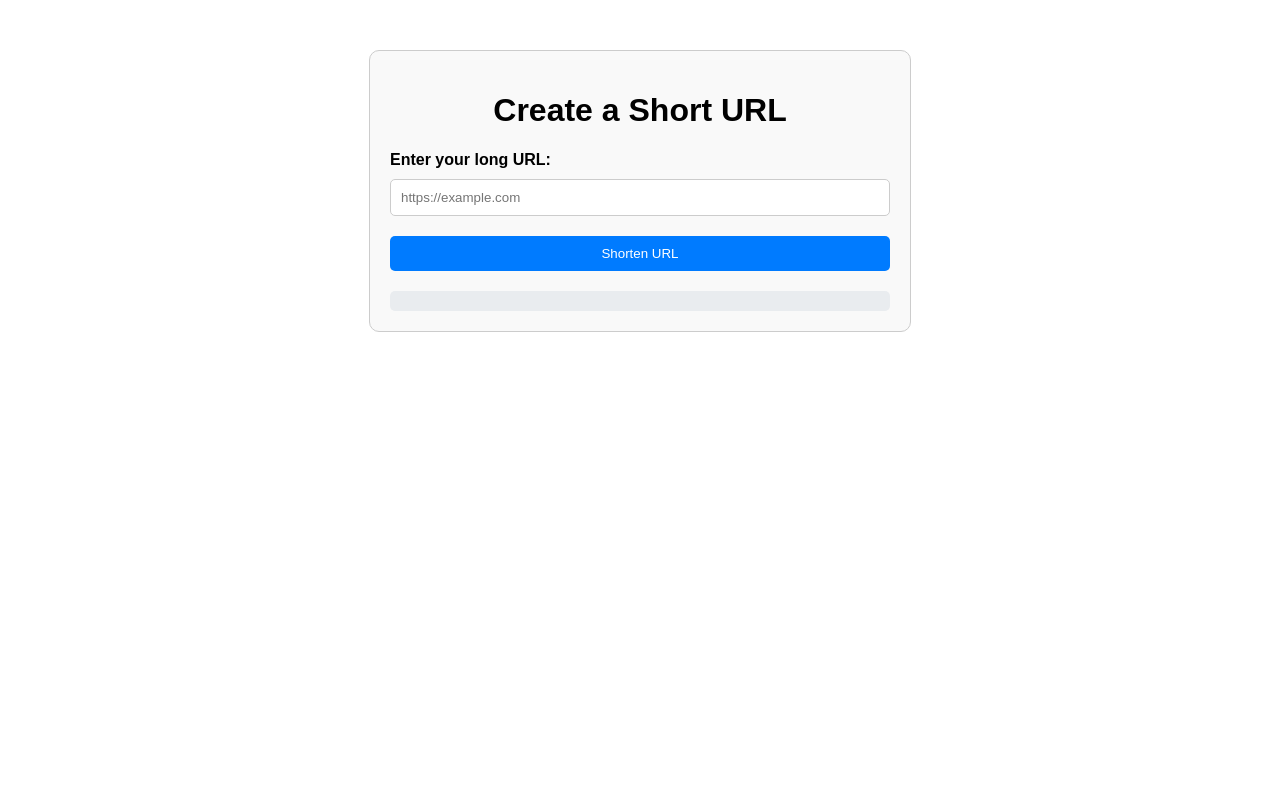
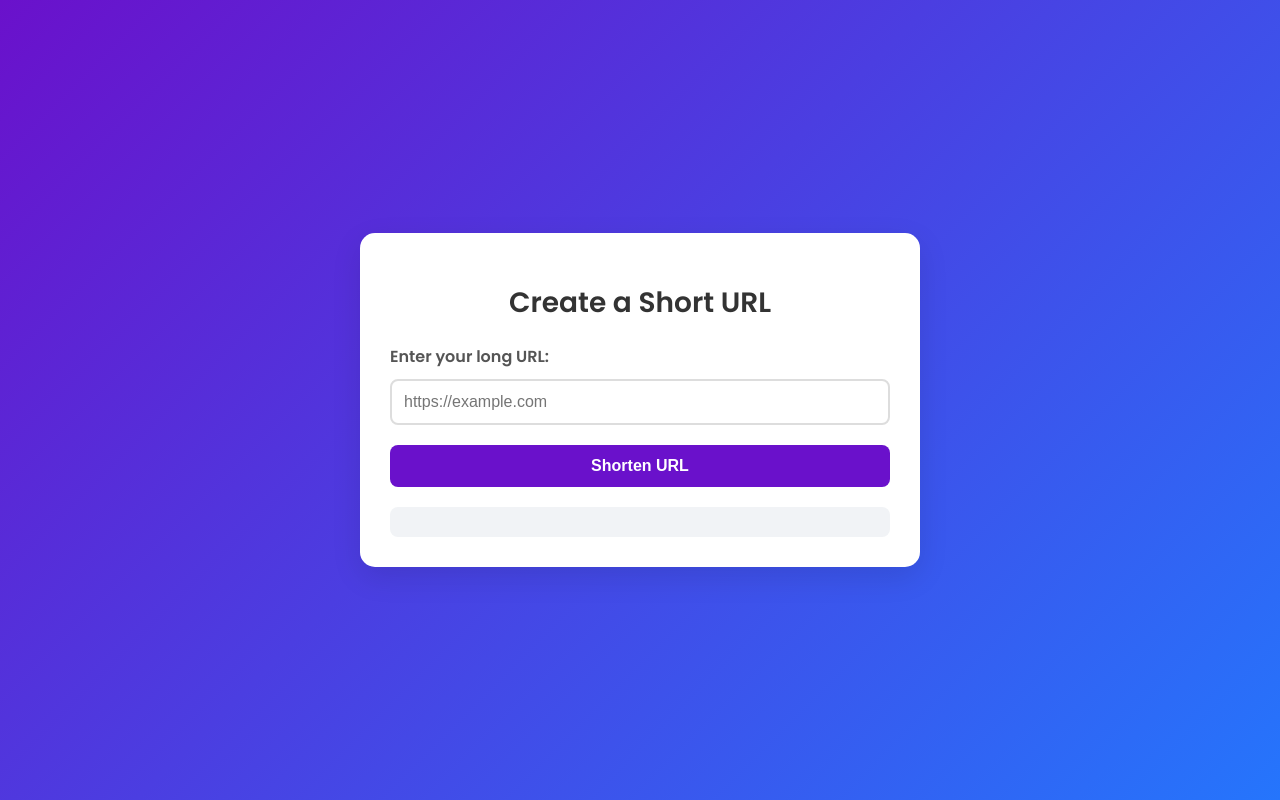
Before and after one commit to Hammad7106/hammad-innovaxel-mubeen, a Django app: page / in a window 1280 px wide. Run offline with Django 5.2, Linux system fonts and the light colour scheme.

Commit message:
Added some static files

```diff
--- a/apis/Templates/create_short_url.html
+++ b/apis/Templates/create_short_url.html
@@ -6,55 +6,11 @@
     <title>Create Short URL</title>
     <!-- Add CSRF Token -->
     <meta name="csrf-token" content="{{ csrf_token }}">
-    <style>
-        body {
-            font-family: Arial, sans-serif;
-            margin: 50px;
-        }
-        .container {
-            max-width: 500px;
-            margin: 0 auto;
-            padding: 20px;
-            border: 1px solid #ccc;
-            border-radius: 10px;
-            background-color: #f9f9f9;
-        }
-        h1 {
-            text-align: center;
-        }
-        form {
-            display: flex;
-            flex-direction: column;
-        }
-        label {
-            margin-bottom: 10px;
-            font-weight: bold;
-        }
-        input[type="url"] {
-            padding: 10px;
-            margin-bottom: 20px;
-            border: 1px solid #ccc;
-            border-radius: 5px;
-        }
-        button {
-            padding: 10px;
-            background-color: #007bff;
-            color: white;
-            border: none;
-            border-radius: 5px;
-            cursor: pointer;
-        }
-        button:hover {
-            background-color: #0056b3;
-        }
-        .result {
-            margin-top: 20px;
-            padding: 10px;
-            background-color: #e9ecef;
-            border-radius: 5px;
-            text-align: center;
-        }
-    </style>
+    {% load static %}
+    <!-- Link the CSS file -->
+    <link rel="stylesheet" href="{% static 'apis/css/style.css' %}">
+    <!-- Google Fonts -->
+    <link href="https://fonts.googleapis.com/css2?family=Poppins:wght@400;600&display=swap" rel="stylesheet">
 </head>
 <body>
     <div class="container">
@@ -67,39 +23,6 @@
         <div class="result" id="result"></div>
     </div>
 
-    <script>
-        const csrfToken = document.querySelector('meta[name="csrf-token"]').getAttribute('content');
-
-        document.getElementById('shortenForm').addEventListener('submit', async function (e) {
-    e.preventDefault();
-    const formData = new FormData(e.target);
-    const originalUrl = formData.get('original_url');
-
-    try {
-        const response = await fetch('/shorten/', {
-            method: 'POST',
-            headers: {
-                'Content-Type': 'application/json',
-                'X-CSRFToken': csrfToken,
-            },
-            body: JSON.stringify({ original_url: originalUrl }),
-        });
-
-        if (response.ok) {
-            const data = await response.json();
-            document.getElementById('result').innerHTML = `
-                <p>Short URL created successfully!</p>
-                <p>Original URL: <a href="${data.original_url}" target="_blank">${data.original_url}</a></p>
-                <p>Short URL: <a href="/${data.short_code}" target="_blank">${data.short_code}</a></p>
-            `;
-        } else {
-            const error = await response.json();
-            document.getElementById('result').innerHTML = `<p>Error: ${error.error}</p>`;
-        }
-    } catch (error) {
-        document.getElementById('result').innerHTML = `<p>Error: ${error.message}</p>`;
-    }
-        });
-    </script>
+    <script src="{% static 'apis/js/script.js' %}"></script>
 </body>
 </html>
--- /dev/null
+++ b/apis/static/apis/css/style.css
@@ -0,0 +1,91 @@
+body {
+            font-family: 'Poppins', sans-serif;
+            margin: 0;
+            padding: 0;
+            background: linear-gradient(135deg, #6a11cb, #2575fc);
+            color: #333;
+            display: flex;
+            justify-content: center;
+            align-items: center;
+            height: 100vh;
+        }
+        .container {
+            max-width: 500px;
+            width: 100%;
+            padding: 30px;
+            background: #fff;
+            border-radius: 15px;
+            box-shadow: 0 10px 30px rgba(0, 0, 0, 0.1);
+            text-align: center;
+            animation: fadeIn 1s ease-in-out;
+        }
+        @keyframes fadeIn {
+            from { opacity: 0; transform: translateY(-20px); }
+            to { opacity: 1; transform: translateY(0); }
+        }
+        h1 {
+            margin-bottom: 20px;
+            font-size: 28px;
+            font-weight: 600;
+            color: #333;
+        }
+        form {
+            display: flex;
+            flex-direction: column;
+        }
+        label {
+            margin-bottom: 10px;
+            font-weight: 600;
+            color: #555;
+            text-align: left;
+        }
+        input[type="url"] {
+            padding: 12px;
+            margin-bottom: 20px;
+            border: 2px solid #ddd;
+            border-radius: 8px;
+            font-size: 16px;
+            transition: border-color 0.3s ease;
+        }
+        input[type="url"]:focus {
+            border-color: #6a11cb;
+            outline: none;
+        }
+        button {
+            padding: 12px;
+            background: #6a11cb;
+            color: white;
+            border: none;
+            border-radius: 8px;
+            font-size: 16px;
+            font-weight: 600;
+            cursor: pointer;
+            transition: background 0.3s ease;
+        }
+        button:hover {
+            background: #2575fc;
+        }
+        .result {
+            margin-top: 20px;
+            padding: 15px;
+            background: #f1f3f6;
+            border-radius: 8px;
+            text-align: left;
+            animation: slideIn 0.5s ease-in-out;
+        }
+        @keyframes slideIn {
+            from { opacity: 0; transform: translateY(-10px); }
+            to { opacity: 1; transform: translateY(0); }
+        }
+        .result p {
+            margin: 10px 0;
+            font-size: 16px;
+        }
+        .result a {
+            color: #6a11cb;
+            text-decoration: none;
+            font-weight: 600;
+        }
+        .result a:hover {
+            text-decoration: underline;
+        }
```
Also changed, not shown: UrlShortner/settings.py (+6 -2 lines), apis/static/apis/js/script.js (added, +34 -0 lines).
